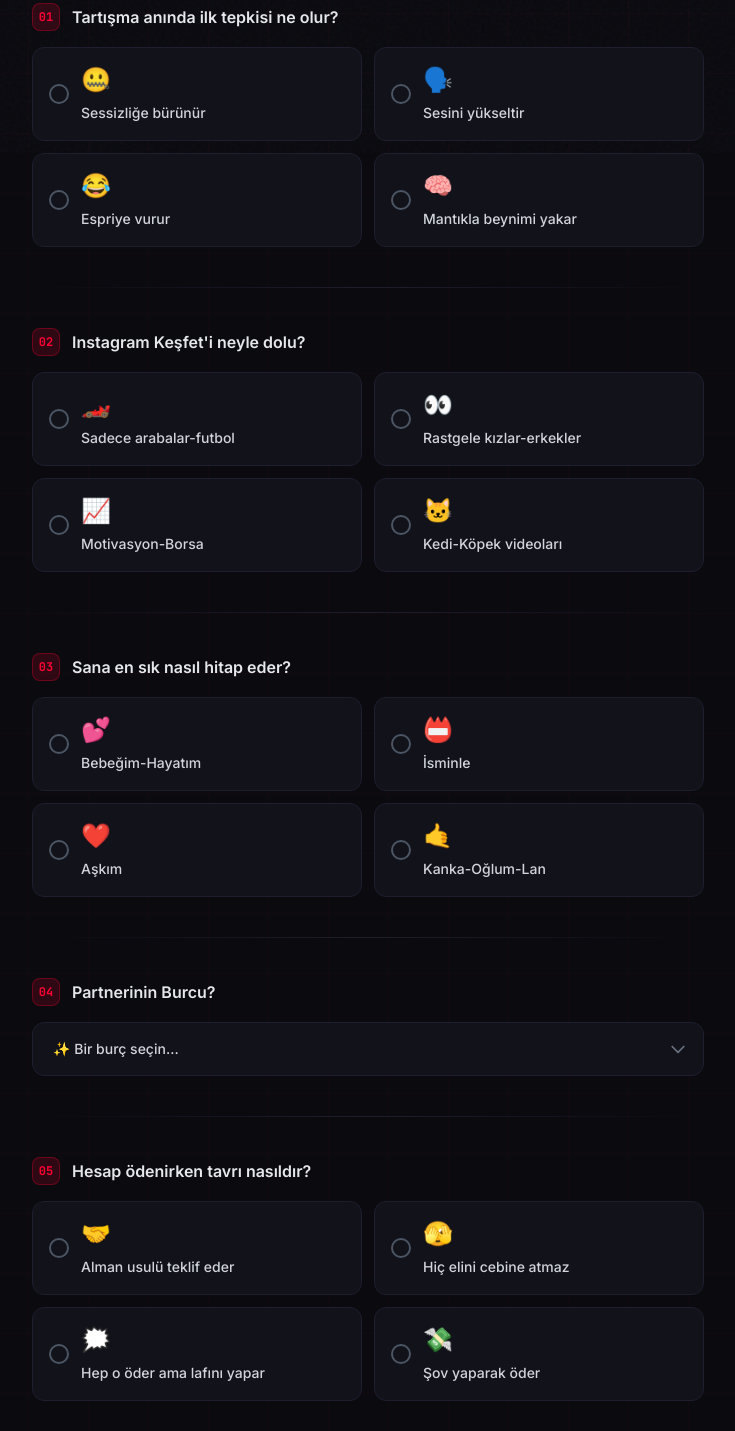
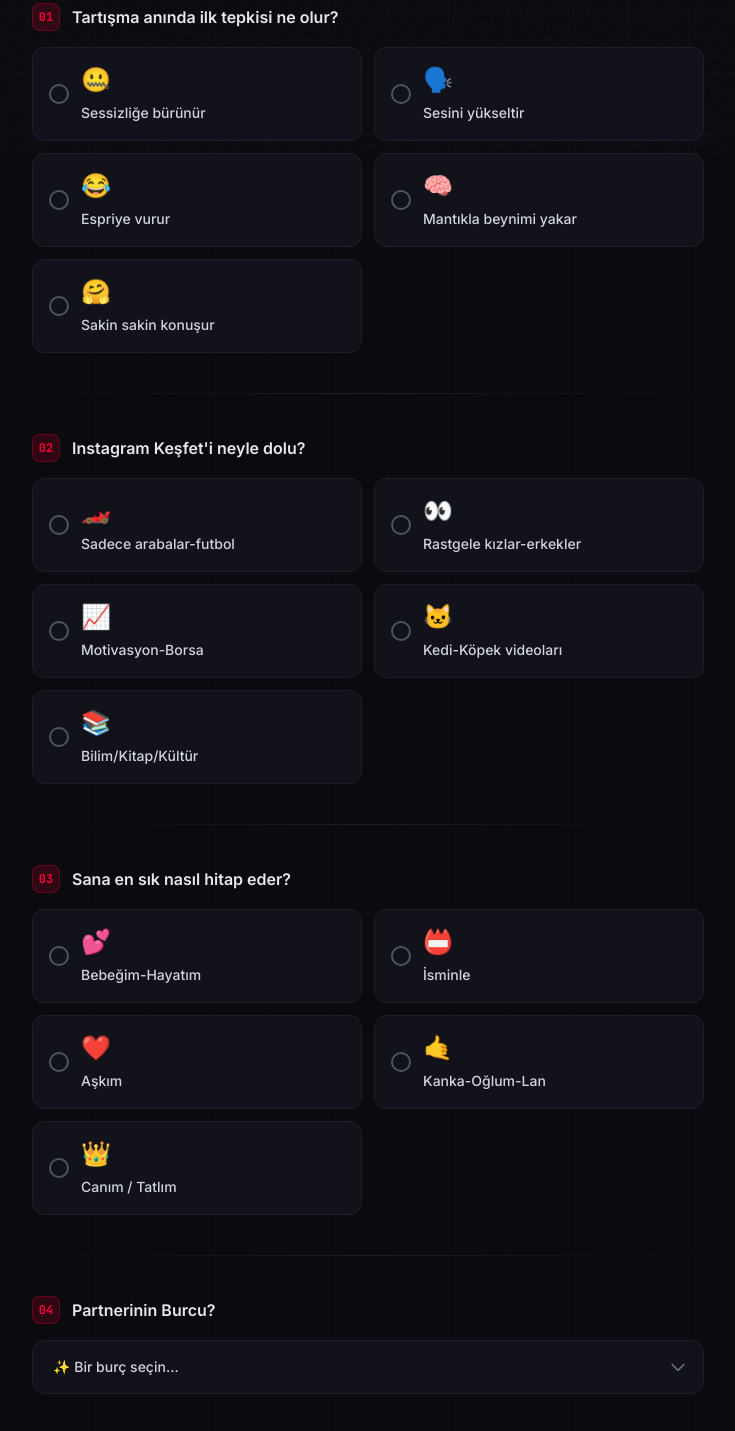
Before and after one commit to emirusmaximus/redflag-ai, a website: page index.html in a window 1280 px wide. Shown: the part 647-2078 px from the top of the page, without its empty margins (272-1007 px from the left). Drawn offline with nearby package versions, Linux system fonts and the light colour scheme.

Commit message:
Add radio button options for user selection

```diff
--- a/index.html
+++ b/index.html
@@ -919,6 +919,22 @@
                   </div>
                 </div>
               </label>
+              <label
+                class="option-card cursor-pointer group block p-4 rounded-xl bg-dark-card border border-dark-border relative overflow-hidden"
+                data-question="q1" data-value="sakin">
+                <input type="radio" name="q1" value="sakin" class="sr-only" />
+                <div class="flex items-center gap-3">
+                  <div
+                    class="card-indicator w-5 h-5 rounded-full border-2 border-gray-600 flex items-center justify-center transition-all">
+                    <div class="w-2 h-2 rounded-full bg-transparent transition-all"></div>
+                  </div>
+                  <div>
+                    <span class="text-2xl mb-1 block">🤗</span>
+                    <span class="text-sm font-medium text-gray-300 group-hover:text-white transition-colors">Sakin sakin
+                      konuşur</span>
+                  </div>
+                </div>
+              </label>
             </div>
           </div>
 
@@ -997,6 +1013,22 @@
                   </div>
                 </div>
               </label>
+              <label
+                class="option-card cursor-pointer group block p-4 rounded-xl bg-dark-card border border-dark-border relative overflow-hidden"
+                data-question="q2" data-value="kultur">
+                <input type="radio" name="q2" value="kultur" class="sr-only" />
+                <div class="flex items-center gap-3">
+                  <div
+                    class="card-indicator w-5 h-5 rounded-full border-2 border-gray-600 flex items-center justify-center transition-all">
+                    <div class="w-2 h-2 rounded-full bg-transparent transition-all"></div>
+                  </div>
+                  <div>
+                    <span class="text-2xl mb-1 block">📚</span>
+                    <span
+                      class="text-sm font-medium text-gray-300 group-hover:text-white transition-colors">Bilim/Kitap/Kültür</span>
+                  </div>
+                </div>
+              </label>
             </div>
           </div>
 
@@ -1072,6 +1104,22 @@
                     <span class="text-2xl mb-1 block">🤙</span>
                     <span
                       class="text-sm font-medium text-gray-300 group-hover:text-white transition-colors">Kanka-Oğlum-Lan</span>
+                  </div>
+                </div>
+              </label>
+              <label
+                class="option-card cursor-pointer group block p-4 rounded-xl bg-dark-card border border-dark-border relative overflow-hidden"
+                data-question="q3" data-value="canim">
+                <input type="radio" name="q3" value="canim" class="sr-only" />
+                <div class="flex items-center gap-3">
+                  <div
+                    class="card-indicator w-5 h-5 rounded-full border-2 border-gray-600 flex items-center justify-center transition-all">
+                    <div class="w-2 h-2 rounded-full bg-transparent transition-all"></div>
+                  </div>
+                  <div>
+                    <span class="text-2xl mb-1 block">👑</span>
+                    <span class="text-sm font-medium text-gray-300 group-hover:text-white transition-colors">Canım /
+                      Tatlım</span>
                   </div>
                 </div>
               </label>
@@ -1189,6 +1237,22 @@
                   </div>
                 </div>
               </label>
+              <label
+                class="option-card cursor-pointer group block p-4 rounded-xl bg-dark-card border border-dark-border relative overflow-hidden"
+                data-question="q5" data-value="sessiz_oder">
+                <input type="radio" name="q5" value="sessiz_oder" class="sr-only" />
+                <div class="flex items-center gap-3">
+                  <div
+                    class="card-indicator w-5 h-5 rounded-full border-2 border-gray-600 flex items-center justify-center transition-all">
+                    <div class="w-2 h-2 rounded-full bg-transparent transition-all"></div>
+                  </div>
+                  <div>
+                    <span class="text-2xl mb-1 block">💳</span>
+                    <span class="text-sm font-medium text-gray-300 group-hover:text-white transition-colors">Her zaman o
+                      öder, sesini çıkarmaz</span>
+                  </div>
+                </div>
+              </label>
             </div>
           </div>
 
```
